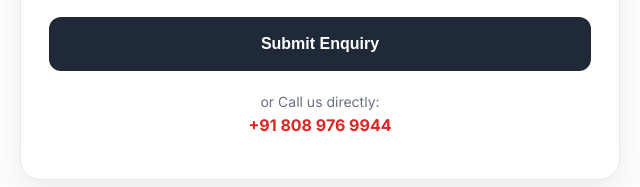
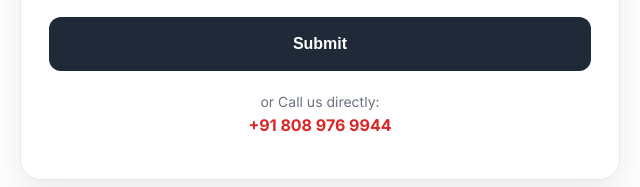
Before and after one commit to Ishashianand/sterlngaiacdemy, a plain HTML site: page index.html in a window 1280 px wide. Shown: the part 3588-3775 px from the top of the page, 320-960 px from the left. Drawn offline with Linux system fonts and the light colour scheme.

Commit message:
index.html

```diff
--- a/index.html
+++ b/index.html
@@ -943,7 +943,7 @@
         </div>
 
         <button type="submit" class="form-submit" id="submitBtn">
-          Submit Enquiry
+          Submit
         </button>
       </form>
 
```
